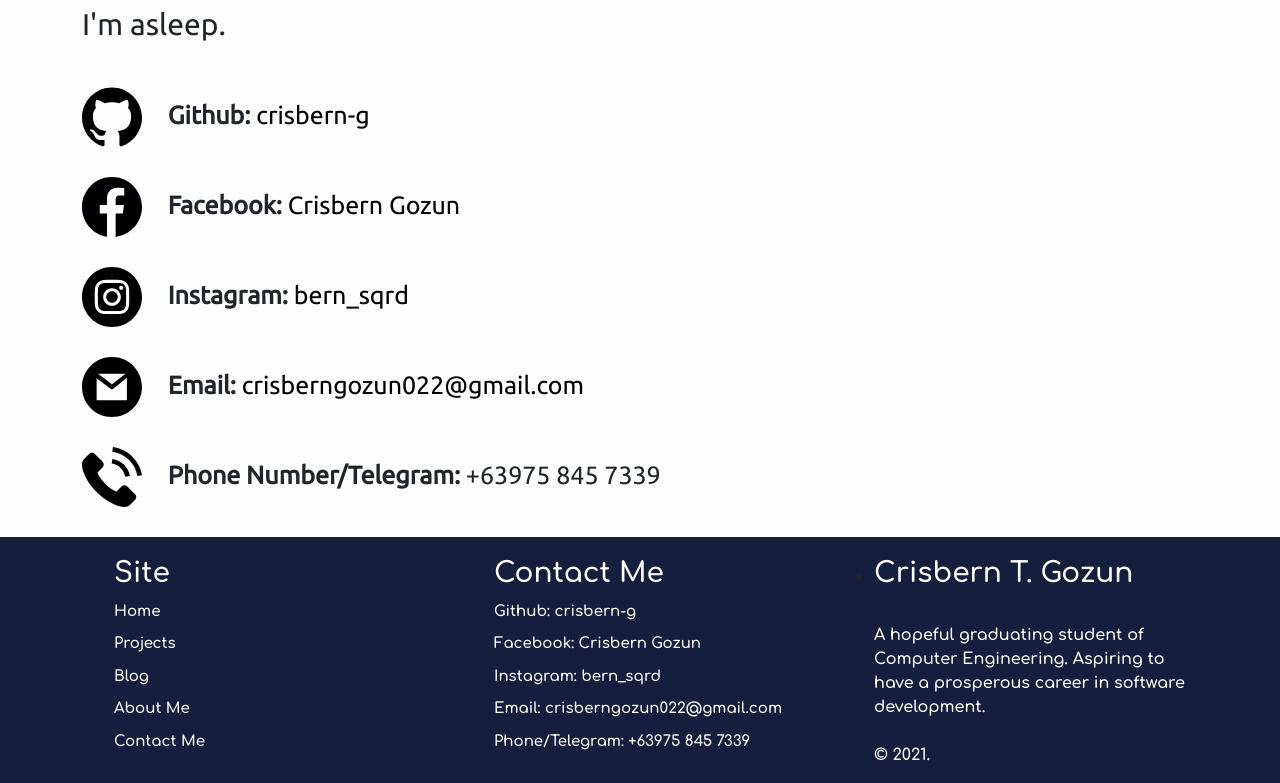
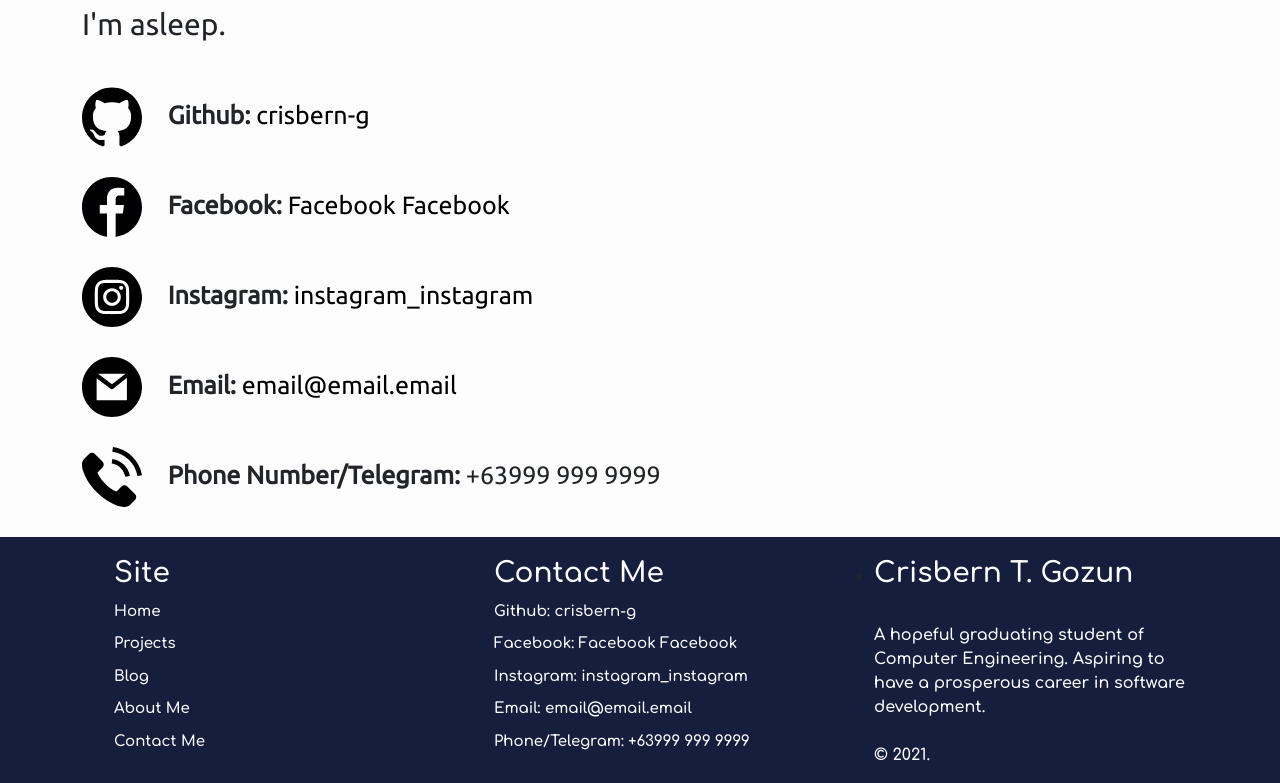
Before and after one commit to crisbern-g/Portfolio, a Django app: page /contact-me/ in a window 1280 px wide. Shown: the part 272-1055 px from the top of the page. Run offline with Django 3.2, Linux system fonts and the light colour scheme.

Commit message:
cleared contacts

```diff
--- a/Main/templates/Main/contact_me.html
+++ b/Main/templates/Main/contact_me.html
@@ -38,28 +38,28 @@
                         <li>
                             <span>
                                 <img src="{% static 'Main/facebook-circular-logo.svg' %}" alt="">
-                                <b>Facebook:</b> <a href="https://www.facebook.com/Crisbern022/" target="_blank">Crisbern Gozun</a>
+                                <b>Facebook:</b> <a href="" target="_blank">Facebook Facebook</a>
                             </span>
                         </li>
 
                         <li>
                             <span>
                                 <img src="{% static 'Main/instagram.svg' %}" alt="">
-                                <b>Instagram:</b> <a href="https://www.instagram.com/bern_sqrd/" target="_blank">bern_sqrd</a>
+                                <b>Instagram:</b> <a href="" target="_blank">instagram_instagram</a>
                             </span>
                         </li>
 
                         <li>
                             <span>
                                 <img src="{% static 'Main/gmail.svg' %}" alt="">
-                                <b>Email:</b> <a href="mailto:crisberngozun022@gmail.com">crisberngozun022@gmail.com</a>
+                                <b>Email:</b> <a href="">email@email.email</a>
                             </span>
                         </li>
 
                         <li>
                             <span>
                                 <img src="{% static 'Main/telephone.svg' %}" alt="">
-                                <b>Phone Number/Telegram:</b> +63975 845 7339
+                                <b>Phone Number/Telegram:</b> +63999 999 9999
                             </span>
                         </li>
                     </ul>
--- a/Main/templates/Main/index.html
+++ b/Main/templates/Main/index.html
@@ -157,9 +157,9 @@
         <div class="col d-flex justify-content-center">
           <span id="contact_me_icons">
             <a href="https://github.com/crisbern-g" target="_blank"><img src="{% static 'Main/github.svg' %}" alt=""></a>
-            <a href="https://www.facebook.com/Crisbern022/" target="_blank"><img src="{% static 'Main/facebook-circular-logo.svg' %}" alt=""></a>
-            <a href="https://www.instagram.com/bern_sqrd/" target="_blank"><img src="{% static 'Main/instagram.svg' %}" alt=""></a>
-            <a href="mailto:crisberngozun022@gmail.com"><img src="{% static 'Main/gmail.svg' %}" alt=""></a>
+            <a href="" target="_blank"><img src="{% static 'Main/facebook-circular-logo.svg' %}" alt=""></a>
+            <a href="" target="_blank"><img src="{% static 'Main/instagram.svg' %}" alt=""></a>
+            <a href=""><img src="{% static 'Main/gmail.svg' %}" alt=""></a>
           </span>
         </div>
 
--- a/templates/base.html
+++ b/templates/base.html
@@ -48,13 +48,13 @@
 
                             <li>Github: <a href="https://github.com/crisbern-g" target="_blank">crisbern-g</a></li>
 
-                            <li>Facebook: <a href="https://www.facebook.com/Crisbern022/" target="_blank">Crisbern Gozun</a></li>
+                            <li>Facebook: <a href="" target="_blank">Facebook Facebook</a></li>
 
-                            <li>Instagram: <a href="https://www.instagram.com/bern_sqrd/" target="_blank">bern_sqrd</a></li>
+                            <li>Instagram: <a href=""" target="_blank">instagram_instagram</a></li>
 
-                            <li>Email: <a href="mailto:crisberngozun022@gmail.com">crisberngozun022@gmail.com</a></li>
+                            <li>Email: <a href="">email@email.email</a></li>
 
-                            <li>Phone/Telegram: +63975 845 7339</li>
+                            <li>Phone/Telegram: +63999 999 9999</li>
                         </ul>
                     </div>
                     {% comment %} Column containing my name and a quote {% endcomment %}
```
